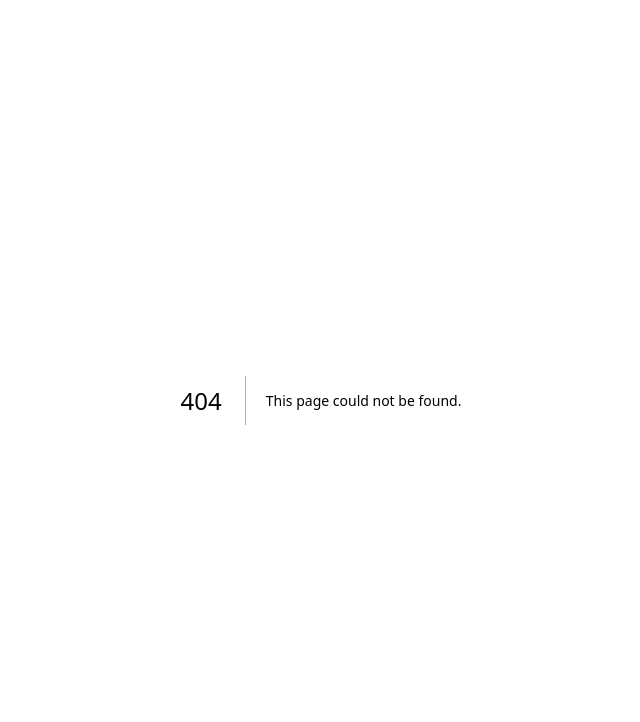
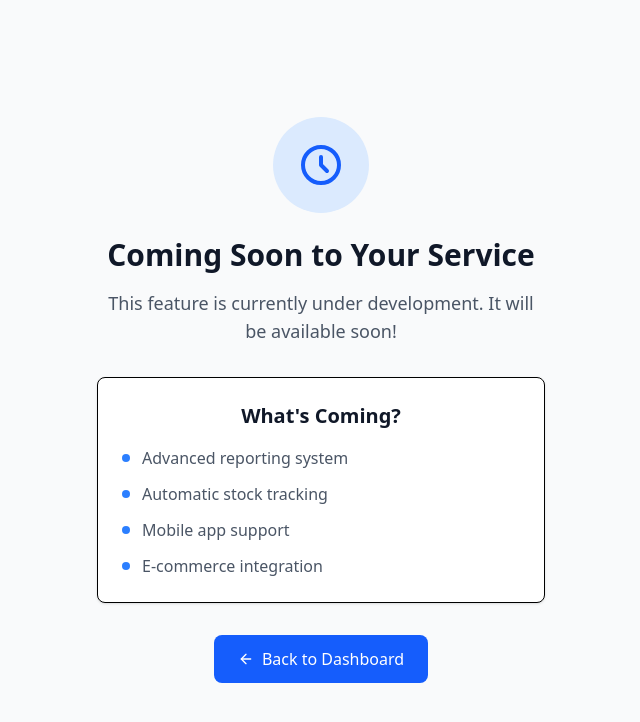
Before and after one commit to Mirelda/evergreen-inventory-system, a Next.js app: page /dashboard/coming-soon in a window 1280 px wide. Before the commit this address had no page. Shown: the top 722 px of the page, without its empty margins (319-959 px from the left). Built offline with nearby package versions, Linux system fonts and the light colour scheme.

Commit message:
Add UI fixes: Evergreen branding, navigation updates, and coming soon page

```diff
--- /dev/null
+++ b/app/dashboard/coming-soon/layout.js
@@ -0,0 +1,7 @@
+export default function ComingSoonLayout({ children }) {
+  return (
+    <div className="min-h-screen">
+      {children}
+    </div>
+  );
+}
--- /dev/null
+++ b/app/dashboard/coming-soon/page.jsx
@@ -0,0 +1,68 @@
+"use client";
+
+import { ArrowLeft } from "lucide-react";
+import Link from "next/link";
+
+export default function ComingSoonPage() {
+  return (
+    <div className="min-h-screen bg-gray-50 flex items-center justify-center px-4">
+      <div className="max-w-md w-full text-center">
+        <div className="mb-8">
+          <div className="mx-auto w-24 h-24 bg-blue-100 rounded-full flex items-center justify-center mb-6">
+            <svg
+              className="w-12 h-12 text-blue-600"
+              fill="none"
+              stroke="currentColor"
+              viewBox="0 0 24 24"
+            >
+              <path
+                strokeLinecap="round"
+                strokeLinejoin="round"
+                strokeWidth={2}
+                d="M12 8v4l3 3m6-3a9 9 0 11-18 0 9 9 0 0118 0z"
+              />
+            </svg>
+          </div>
+          <h1 className="text-3xl font-bold text-gray-900 mb-4">
+            Coming Soon to Your Service
+          </h1>
+          <p className="text-lg text-gray-600 mb-8">
+            This feature is currently under development. It will be available soon!
+          </p>
+        </div>
+
+        <div className="bg-white rounded-lg shadow-sm border p-6 mb-8">
+          <h2 className="text-xl font-semibold text-gray-900 mb-4">
+            What's Coming?
+          </h2>
+          <ul className="text-left space-y-3 text-gray-600">
+            <li className="flex items-center">
+              <div className="w-2 h-2 bg-blue-500 rounded-full mr-3"></div>
+              Advanced reporting system
+            </li>
+            <li className="flex items-center">
+              <div className="w-2 h-2 bg-blue-500 rounded-full mr-3"></div>
+              Automatic stock tracking
+            </li>
+            <li className="flex items-center">
+              <div className="w-2 h-2 bg-blue-500 rounded-full mr-3"></div>
+              Mobile app support
+            </li>
+            <li className="flex items-center">
+              <div className="w-2 h-2 bg-blue-500 rounded-full mr-3"></div>
+              E-commerce integration
+            </li>
+          </ul>
+        </div>
+
+        <Link
+          href="/dashboard/home/overview"
+          className="inline-flex items-center px-6 py-3 bg-blue-600 text-white font-medium rounded-lg hover:bg-blue-700 transition-colors"
+        >
+          <ArrowLeft className="w-4 h-4 mr-2" />
+          Back to Dashboard
+        </Link>
+      </div>
+    </div>
+  );
+}
--- a/components/dashboard/Sidebar.jsx
+++ b/components/dashboard/Sidebar.jsx
@@ -54,39 +54,39 @@ function Sidebar({ showSidebar, setShowSidebar, collapsed, setCollapsed }) {
   const salesLinks = [
     {
       title: "Customers",
-      href: "#",
+      href: "/dashboard/coming-soon",
     },
     {
       title: "Sales Orders",
-      href: "#",
+      href: "/dashboard/coming-soon",
     },
     {
       title: "Packages",
-      href: "#",
+      href: "/dashboard/coming-soon",
     },
     {
       title: "Shipments",
-      href: "#",
+      href: "/dashboard/coming-soon",
     },
     {
       title: "Invoices",
-      href: "#",
+      href: "/dashboard/coming-soon",
     },
     {
       title: "Sales Receipts",
-      href: "#",
+      href: "/dashboard/coming-soon",
     },
     {
       title: "Payment Received",
-      href: "#",
+      href: "/dashboard/coming-soon",
     },
     {
       title: "Sales Returns",
-      href: "#",
+      href: "/dashboard/coming-soon",
     },
     {
       title: "Credit Notes",
-      href: "#",
+      href: "/dashboard/coming-soon",
     },
   ];
 
@@ -102,7 +102,7 @@ function Sidebar({ showSidebar, setShowSidebar, collapsed, setCollapsed }) {
       <div className="bg-slate-950 flex items-center justify-between py-3 px-2">
         <span className="flex items-center font-semibold text-xl">
           <Store className="w-6 h-6 mr-2" />
-          {!collapsed && 'Inventory'}
+          {!collapsed && 'Evergreen'}
         </span>
         <button
           onClick={() => setShowSidebar(false)}
@@ -116,7 +116,7 @@ function Sidebar({ showSidebar, setShowSidebar, collapsed, setCollapsed }) {
           className={`flex items-center rounded-md transition-all h-12 w-full
             ${collapsed ? 'justify-center p-0' : 'space-x-2 p-2'}
             bg-blue-600 text-slate-50`}
-          href="/dashboard/home"
+          href="/dashboard/home/overview"
           onClick={handleMobileClose}
         >
           <Home className="w-5 h-5" />
@@ -129,17 +129,22 @@ function Sidebar({ showSidebar, setShowSidebar, collapsed, setCollapsed }) {
           onLinkClick={handleMobileClose}
           collapsed={collapsed}
         />
-        <SidebarDropdownLink
-          title={!collapsed ? "Sales" : ""}
-          items={salesLinks}
-          icon={ShoppingBasket}
-          onLinkClick={handleMobileClose}
-          collapsed={collapsed}
-        />
-        <button className={`flex items-center rounded-md transition-all h-12 w-full ${collapsed ? 'justify-center p-0' : 'space-x-2 p-2'}`}>
+        <Link
+          className={`flex items-center rounded-md transition-all h-12 w-full ${collapsed ? 'justify-center p-0' : 'space-x-2 p-2'} hover:bg-slate-700`}
+          href="/dashboard/coming-soon"
+          onClick={handleMobileClose}
+        >
+          <ShoppingBasket className="w-4 h-4" />
+          {!collapsed && <span>Sales</span>}
+        </Link>
+        <Link
+          className={`flex items-center rounded-md transition-all h-12 w-full ${collapsed ? 'justify-center p-0' : 'space-x-2 p-2'} hover:bg-slate-700`}
+          href="/dashboard/coming-soon"
+          onClick={handleMobileClose}
+        >
           <ShoppingBag className="w-4 h-4" />
           {!collapsed && <span>Purchases</span>}
-        </button>
+        </Link>
         <Link className={`flex items-center rounded-md transition-all h-12 w-full ${collapsed ? 'justify-center p-0' : 'space-x-2 p-2'}`} href="#" onClick={handleMobileClose}>
           <Cable className="w-4 h-4" />
           {!collapsed && <span>Integrations</span>}
```
